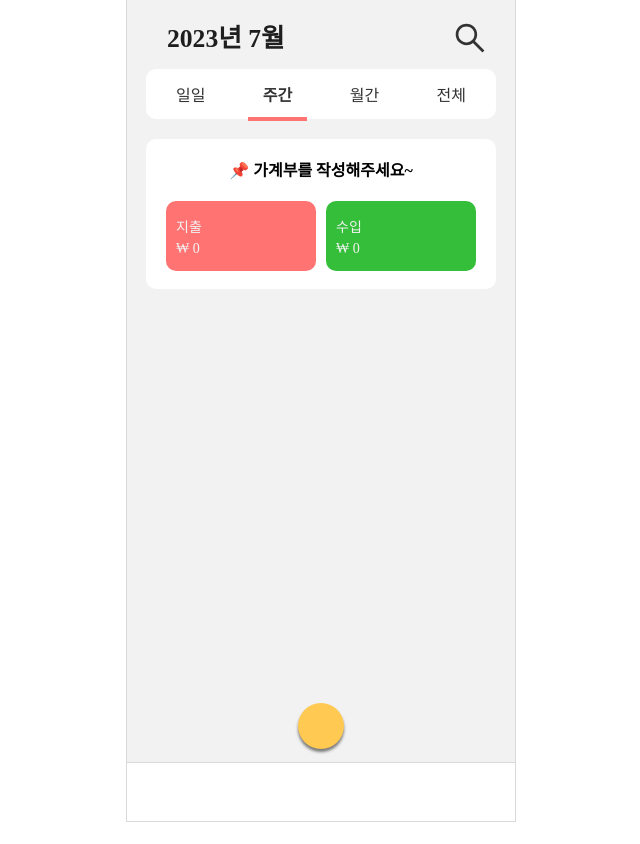
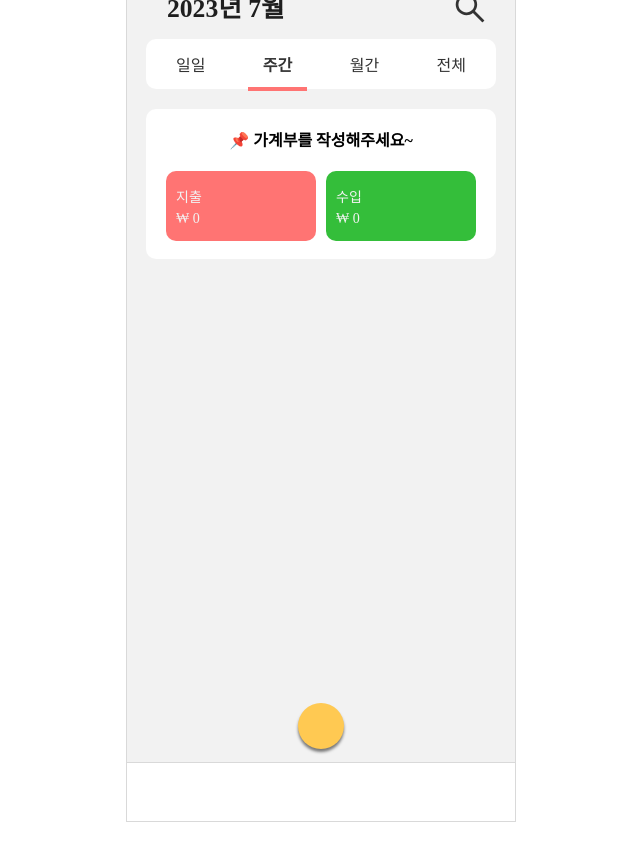
Before and after one commit to ozazat/moayo, a React (Vite) app: page /main/weekly in a window 1280 px wide. Shown: the whole page, without its empty margins (319-959 px from the left). Built offline with nearby package versions, Linux system fonts and the light colour scheme; some icons are missing; a web font is replaced by a local one.

Commit message:
style : 라우트 스타일 수정 및 vite base url 변경

```diff
--- a/src/components/PostBtn.tsx
+++ b/src/components/PostBtn.tsx
@@ -14,7 +14,7 @@ export const PostBtn = () => {
 
 const StyledLink = styled(Link)`
   position: absolute;
-  bottom: 50px;
+  bottom: 20px;
 `;
 
 const PostBtnContainer = styled.div`
--- a/src/components/main/MonthlyList.tsx
+++ b/src/components/main/MonthlyList.tsx
@@ -126,15 +126,14 @@ export default MonthlyList;
 
 const Container = styled.div`
   position: relative;
-  top: 70px;
+  top: 100px;
   display: flex;
   flex-direction: column;
   justify-content: flex-start;
   align-items: center;
   width: 350px;
-  height: 440px;
+  height: 500px;
   max-width: 350px;
-  max-height: 700px;
   overflow: scroll;
   &::-webkit-scrollbar {
     display: none;
--- a/src/components/main/WeeklyList.tsx
+++ b/src/components/main/WeeklyList.tsx
@@ -92,14 +92,13 @@ export default WeeklyList;
 
 const Container = styled.div`
   position: relative;
-  top: 70px;
+  top: 100px;
   display: flex;
   flex-direction: column;
   align-items: center;
   width: 350px;
-  height: 440px;
+  height: 500px;
   max-width: 350px;
-  max-height: 700px;
   overflow-y: scroll;
   &::-webkit-scrollbar {
     display: none;
--- a/src/layout/MainLayout.tsx
+++ b/src/layout/MainLayout.tsx
@@ -33,7 +33,6 @@ const MainContainer = styled.div`
   flex-direction: column;
   justify-content: center;
   align-items: center;
-  top: 40px;
+  top: 10px;
   max-width: 390px;
-  /* background-color: yellow; */
 `;
--- a/src/layout/SubLayout.tsx
+++ b/src/layout/SubLayout.tsx
@@ -6,9 +6,9 @@ const SubLayout = () => {
   return (
     <Sub>
       <SubContainer>
-        <main>
+        <div>
           <Outlet />
-        </main>
+        </div>
       </SubContainer>
       <NavBar />
     </Sub>
@@ -27,9 +27,9 @@ const Sub = styled.main`
 const SubContainer = styled.div`
   display: flex;
   position: relative;
-  top: 30px;
   flex-direction: column;
   justify-content: center;
   align-items: center;
+  top: 10px;
   max-width: 390px;
 `;
--- a/src/routes/Calendar/Calendar.tsx
+++ b/src/routes/Calendar/Calendar.tsx
@@ -26,6 +26,7 @@ const Calendar = () => {
 };
 
 const CalendarWrapper = styled.div`
+  position: relative;
   display: flex;
   flex-direction: column;
   align-items: center;
@@ -51,14 +52,13 @@ const ContentWrapper = styled.div`
   position: relative;
   align-items: center;
   justify-content: center;
-  flex: 1;
   margin-top: -18px;
 `;
 
 const PostBtnWrapper = styled.div`
   position: absolute;
-  bottom: -768px; // 화면에서 수동으로 때려 박음.
-  left: 171px; // 화면에서 수동으로 때려 박음.
+  bottom: -758px; // 화면에서 수동으로 때려 박음.
+  left: 152px; // 화면에서 수동으로 때려 박음.
   z-index: 2;
 `;
 
--- a/src/routes/Main/All.tsx
+++ b/src/routes/Main/All.tsx
@@ -73,7 +73,7 @@ const AllListContainer = styled.div`
   top: 190px;
   display: flex;
   flex-direction: column;
-  height: 460px;
+  height: 470px;
   overflow-y: scroll;
   div {
     p {
--- a/src/routes/Main/Daily.tsx
+++ b/src/routes/Main/Daily.tsx
@@ -99,10 +99,10 @@ const MainDailyContainer = styled.div`
 
 const DailyListContainer = styled.div`
   position: absolute;
-  top: 180px;
+  top: 190px;
   display: flex;
   flex-direction: column;
-  height: 460px;
+  height: 490px;
   overflow-y: scroll;
   div {
     p {
--- a/vite.config.ts
+++ b/vite.config.ts
@@ -8,5 +8,5 @@ export default defineConfig({
   optimizeDeps: {
     exclude: ["dayjs/plugin/isBetween"]
   },
-  base: "/moayo"
+  base: "/main/daily"
 });
```
